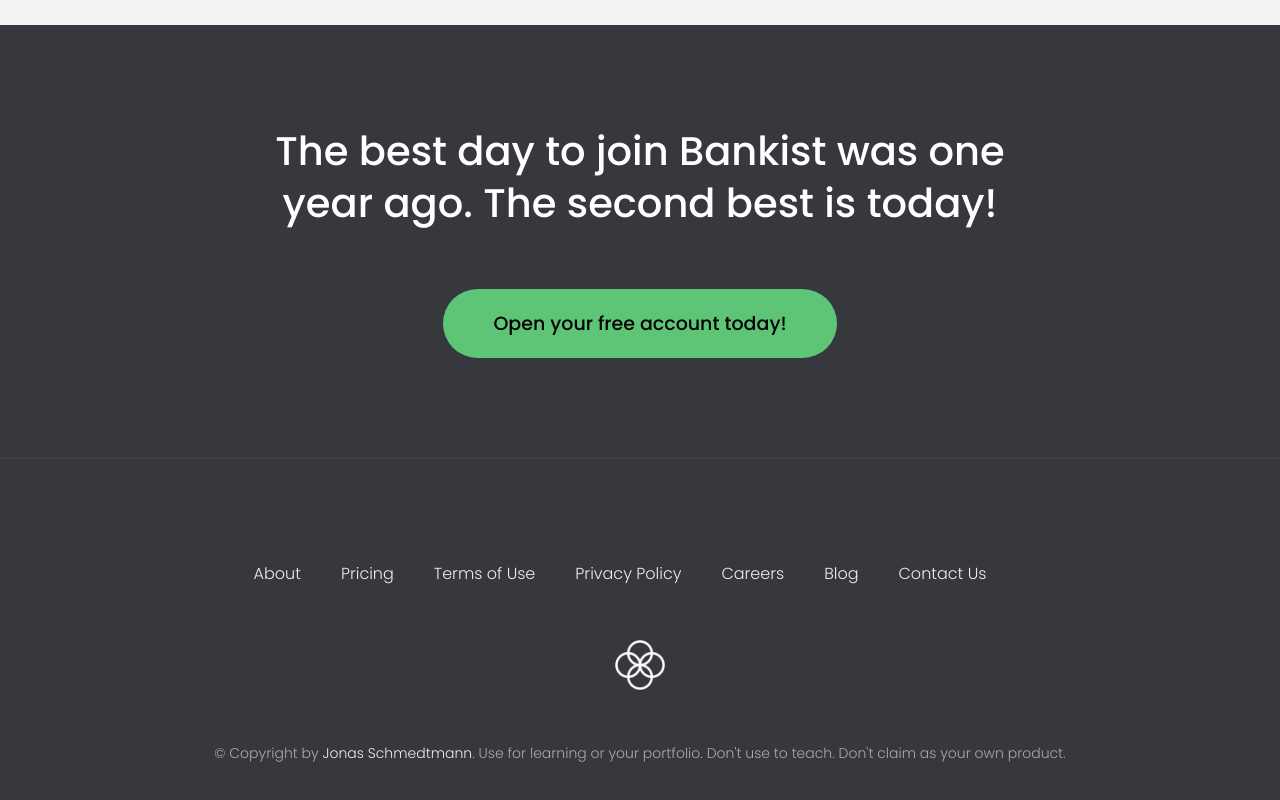
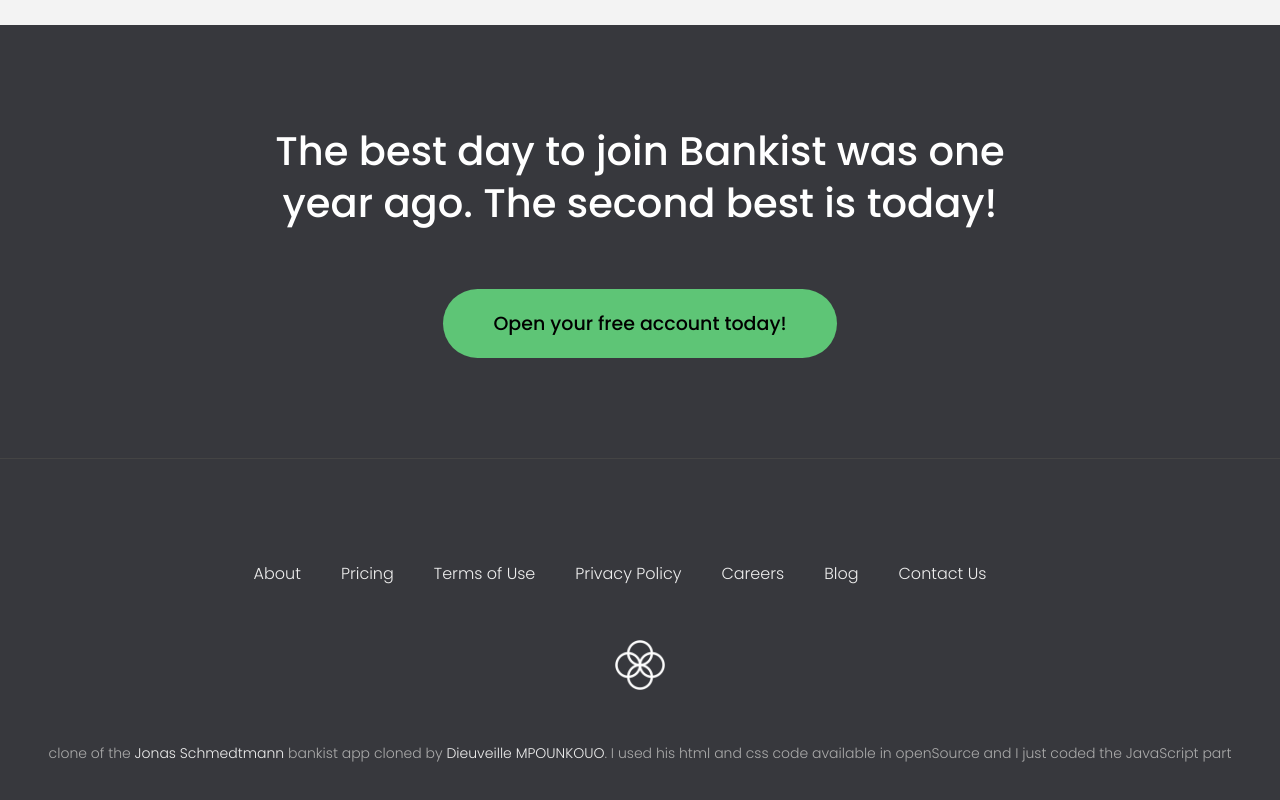
Before and after one commit to DieuveilleSuthi/Banque_app, a plain HTML site: page index.html in a window 1280 px wide. Shown: the part 4100-4900 px from the top of the page. Drawn offline with Linux system fonts and the light colour scheme.

Commit message:
index changed

```diff
--- a/index.html
+++ b/index.html
@@ -321,14 +321,17 @@
       </ul>
       <img src="img/icon.png" alt="Logo" class="footer__logo" />
       <p class="footer__copyright">
-        &copy; Copyright by
-        <a
-          class="footer__link twitter-link"
-          target="_blank"
-          href="https://twitter.com/jonasschmedtman"
-          >Jonas Schmedtmann</a
-        >. Use for learning or your portfolio. Don't use to teach. Don't claim
-        as your own product.
+        clone of the  <a
+        class="footer__link twitter-link"
+        target="_blank"
+        href="https://twitter.com/jonasschmedtman"
+        >Jonas Schmedtmann</a
+      > bankist app cloned by <a
+        class="footer__link twitter-link"
+        target="_blank"
+        href="https://www.linkedin.com/in/dieuveille-suthi-mpounkouo/"
+        >Dieuveille MPOUNKOUO</a
+      >. I used his html and css code available in openSource and I just coded the JavaScript part
       </p>
     </footer>
 
```
